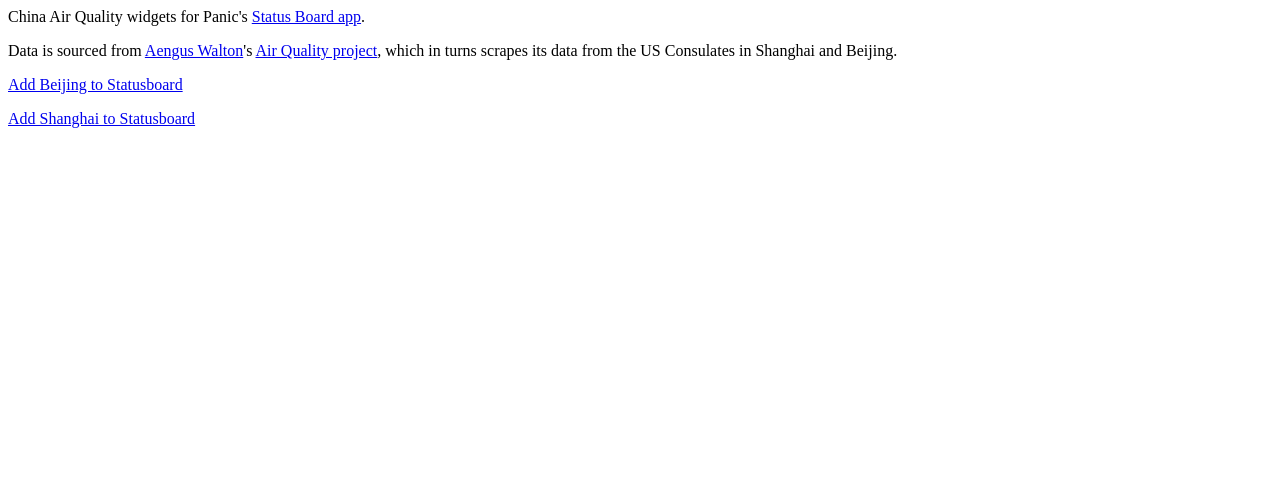
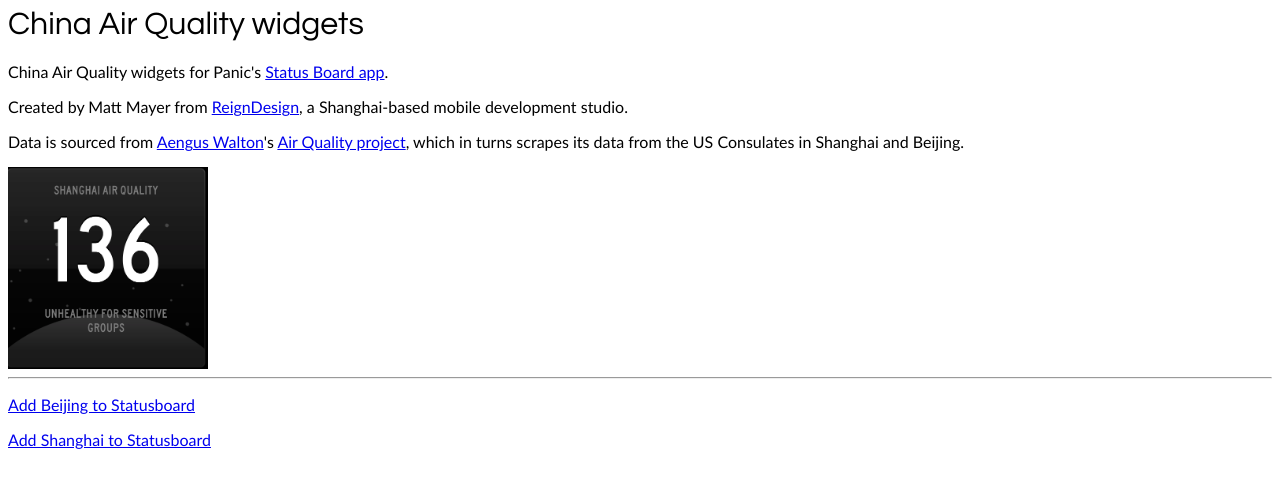
Before and after one commit to matthewmayer/airstatus, a plain HTML site: page index.html in a window 1280 px wide. Drawn offline with Linux system fonts and the light colour scheme.

Commit message:
example image

```diff
--- a/index.html
+++ b/index.html
@@ -1,6 +1,17 @@
+<style type="text/css">
+h1 {font-weight:normal;font-family:Futura, 'Century Gothic', AppleGothic, sans-serif;}
+p {font-family: Frutiger, 'Frutiger Linotype', Univers, Calibri, 'Gill Sans', 'Gill Sans MT', 'Myriad Pro', Myriad, 'DejaVu Sans Condensed', 'Liberation Sans', 'Nimbus Sans L', Tahoma, Geneva, 'Helvetica Neue', Helvetica, Arial, sans-serif;}
+</style>
+<h1>China Air Quality widgets</h1>
 <p>China Air Quality widgets for Panic's <a href="http://www.panic.com/statusboard/">Status Board app</a>.</p>
+
+<p>Created by Matt Mayer from <a href="http://www.reigndesign.com/">ReignDesign</a>, a Shanghai-based mobile development studio.</p>
 
 <p>Data is sourced from <a href="https://github.com/kopf">Aengus Walton</a>'s <a href="http://kopf.github.io/chineseair/">Air Quality project</a>, which in turns scrapes its data from the US Consulates in Shanghai and Beijing.</p>
 
+<img src="example.png" alt="Example" style="width:200px"/>
+
+<hr />
+
 <p><a href="panicboard://?url=http%3A%2F%2Fmatthewmayer.github.io%2Fairstatus%2Fbeijing.html&panel=diy&sourceDisplayName=ReignDesign">Add Beijing to Statusboard</a></p>
 <p><a href="panicboard://?url=http%3A%2F%2Fmatthewmayer.github.io%2Fairstatus%2Fshanghai.html&panel=diy&sourceDisplayName=ReignDesign">Add Shanghai to Statusboard</a></p>
```
Also changed, not shown: example.png (added).
